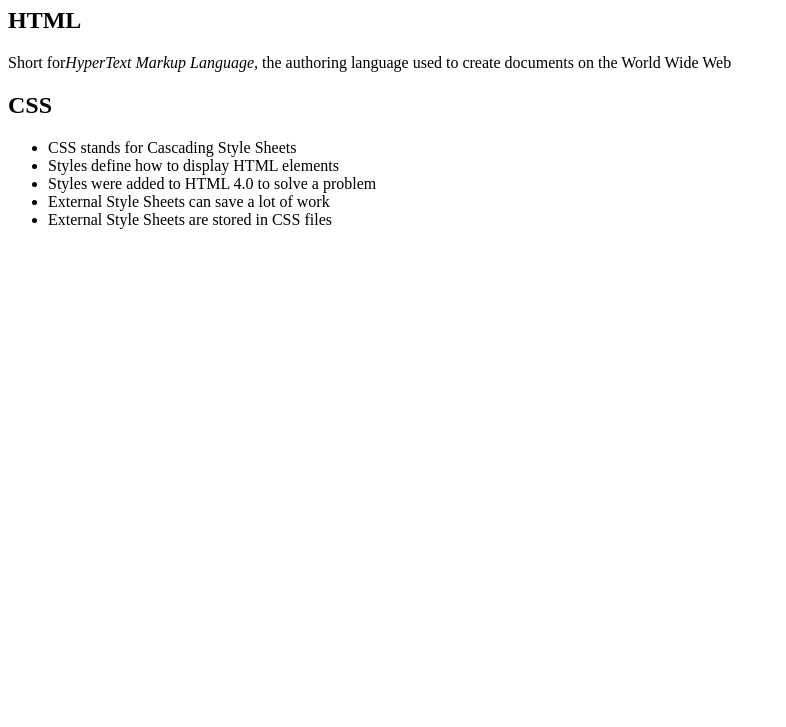
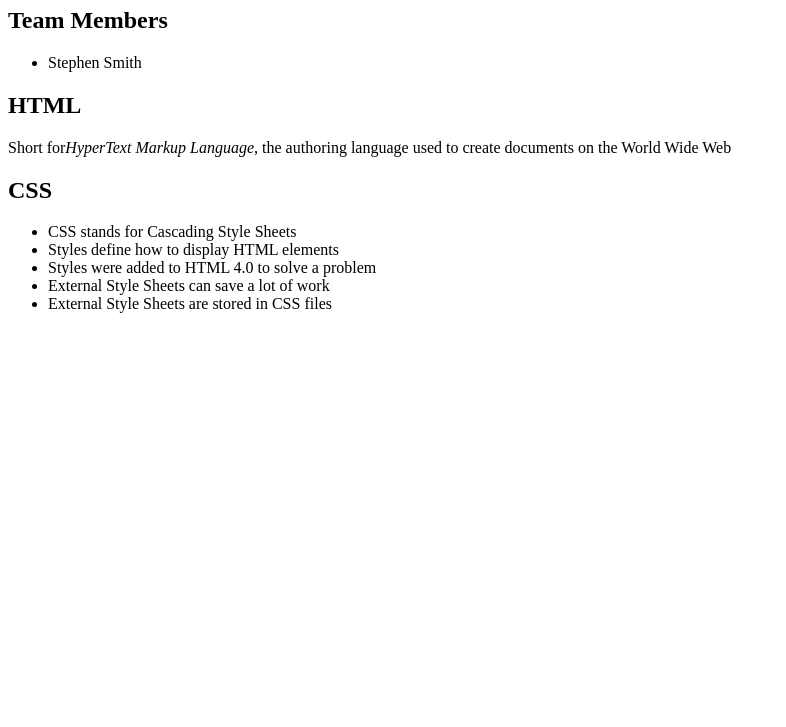
Before and after one commit to frustr8dlec/demo, a plain HTML site: page index.html in a window 1280 px wide. Shown: the part 73-800 px from the top of the page, without its empty margins (0-786 px from the left). Drawn offline with Linux system fonts and the light colour scheme.

Commit message:
Updated readme

```diff
--- a/index.html
+++ b/index.html
@@ -11,6 +11,10 @@
 </head>
 <body>
 	<h1>Welcome the Lincoln College</h1>
+  <h2>Team Members</h2>
+  <ul>
+    <li>Stephen Smith</li>
+  </ul>
 	<h2>HTML</h2>
 	<p>Short for<em>HyperText Markup Language,</em>
 	the authoring language used to create documents on
```
